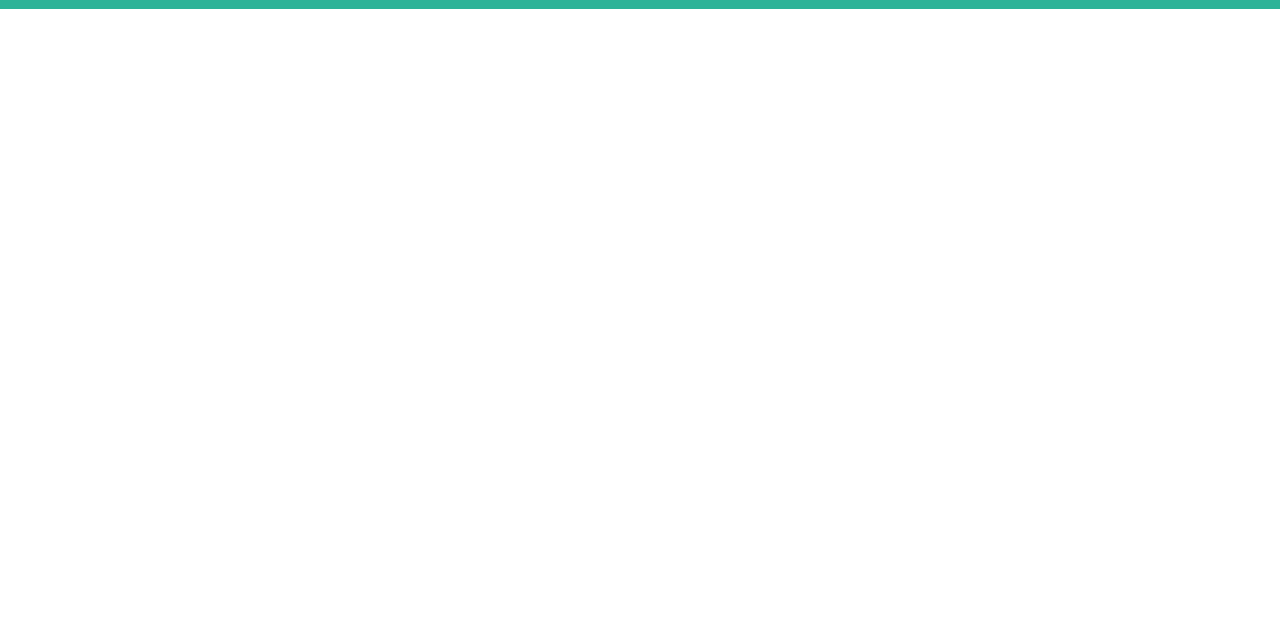
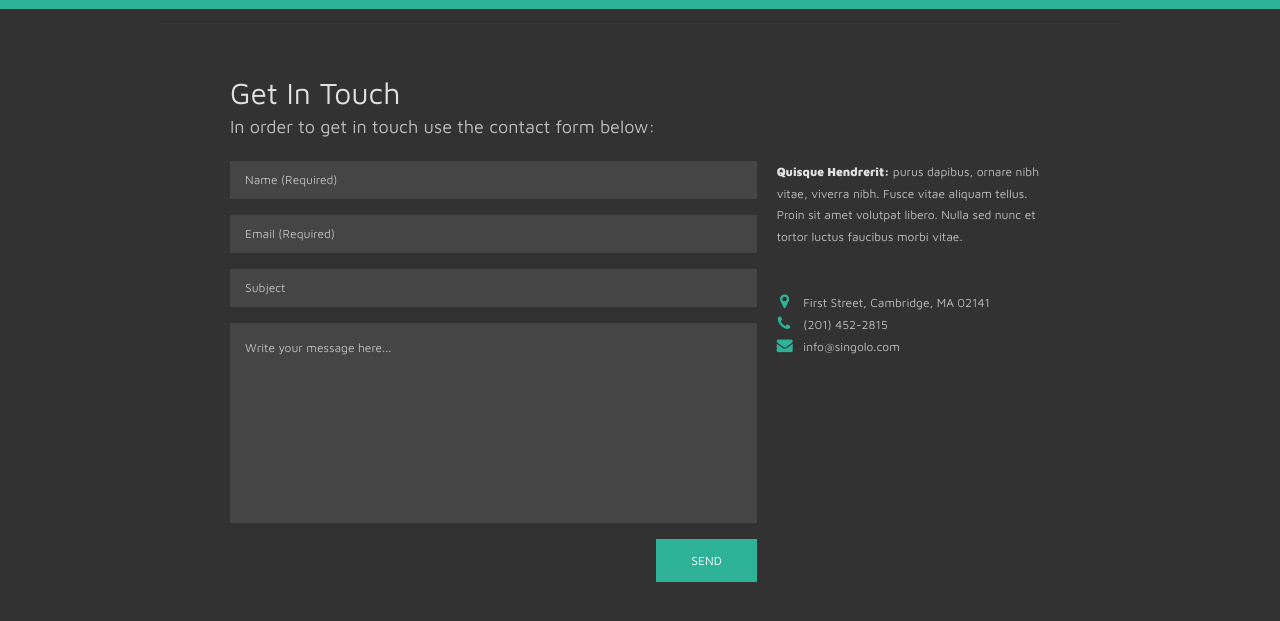
Before and after one commit to zbreakstone/hexal, a plain HTML site: page index.html in a window 1280 px wide. Shown: the part 1177-1798 px from the top of the page. Before the commit the page ends 1186 px from the top, so only its background shows below. Drawn offline with nearby package versions, Linux system fonts and the light colour scheme.

Commit message:
Add contact section and interactivity

```diff
--- a/css/style.css
+++ b/css/style.css
@@ -51,6 +51,7 @@ header.top-nav {
 	.top-nav .logo {
 		position: relative;
 		margin: 0 auto;
+		z-index: 1;
 	}
 	.top-nav .nav {
 		text-align: center;
@@ -66,7 +67,6 @@ header.top-nav {
 			border-top: 26px solid #323232;
 			position: relative;
 			top: 49px;
-	z-index: 3;
 			margin: 0 auto;
 		}
 		.top-nav ul > li {
@@ -121,6 +121,11 @@ Portfolio Section
 section.portfolio-section {
 	padding: 90px 0;
 }
+	.wrap {
+		position: relative;
+		z-index: 10;
+		text-align: center;
+	}
 		.wrap:after {
 			content: '';
 			display: block;
@@ -128,6 +133,22 @@ section.portfolio-section {
 			border-bottom: 1px solid #e4e9eb;
 			position: relative;
 			top: 79px;
+		}
+	.svg-wrap {
+		position: relative;
+		color: #fff;
+		text-shadow: 0 0 15px rgba(0, 0, 0, 0.25);
+	}
+		.svg-wrap li {
+			display: inline-block;
+			float: left;
+			transition: all .15s ease;
+		}
+		.svg-wrap li:nth-child(even):hover {
+			transform: rotate(-10deg);
+		}
+		.svg-wrap li:nth-child(odd):hover {
+			transform: rotate(10deg);
 		}
 	.hex-row1 {
 		display: inline-block;
@@ -172,21 +193,7 @@ ul[class*="hex-row"] > .hexagon:last-child {
 	.hexagon {
 	    margin: 0 20px 0 0;
 	}
-.wrap {
-	position: relative;
-	z-index: 10;
-	text-align: center;
-}
-.svg-wrap {
-	position: relative;
-	color: #fff;
-	text-shadow: 0 0 15px rgba(0, 0, 0, 0.25);
-}
-.svg-wrap li {
-	display: inline-block;
-	float: left;
-}
-.svg-graphic {
+		.hexagon .svg-graphic {
 			position: relative;
 			display: block;
 			z-index: 0;
@@ -267,6 +274,132 @@ section.about-section {
 					padding: 4.5px;
 				}
 
+/* ============================================================================
+Contact Section
+=============================================================================*/
+section.contact-section {
+	padding: 68px 0;
+	background: #323232;
+}
+	.contact-section .container {
+		padding: 0 30px;
+	}
+	.contact-section .wrapper {
+		padding: 0 70px;
+	}
+	.contact-section .container:before, .contact-section .container:after {
+		content: '';
+		display: block;
+		padding: 0 30px;
+		border-bottom: 1px solid #2b2b2b;
+		position: relative;
+	}
+	.contact-section .container:before {
+		top: -56px;
+	}
+	.contact-section .container:after {
+		top: 56px;
+	}
+		.contact-section h2 {
+			color: #e0e0e0;
+		}
+		.contact-section h3 {
+			color: #bebebe;
+		}
+		.contact-row {
+			margin: 25px 0 0 0;
+		}
+			.contact-form {
+				width: calc((100% * (2/3)) - 20px);
+				display: inline-block;
+				float: left;
+				margin: 0 20px 0 0;
+				font-weight: 400;
+				font-size: 12px;
+				line-height: 2em;
+			}
+				.contact-form input.input,
+				.contact-form textarea.input {
+					display: block;
+					width: 100%;
+					margin: 0 0 16px 0;
+					padding: 13px 15px;
+					background: #454545;
+					border: 0;
+					border-radius: 1px;
+					transition: all 0.35s ease;
+				}
+				.contact-form input.input:focus,
+				.contact-form textarea.input:focus {
+					outline: 0px;
+					-webkit-transform: scale(1.025);
+					        transform: scale(1.025);
+					position: relative;
+					z-index: 1;
+					/*box-shadow: inset 0 0 0 1px #f0d8d9;*/
+				}
+
+				/* ---- Placeholder text vendor prefixes ---- */
+					.contact-form .input::-webkit-input-placeholder { color: #bebebe; font-weight: 400; }
+					.contact-form .input::-moz-placeholder { color: #bebebe; font-weight: 400; }
+					.contact-form input.input:-moz-placeholder { color: #bebebe; font-weight: 400; }
+					.contact-form .input:-ms-input-placeholder { color: #bebebe; font-weight: 400; }
+				/* ---- End placeholder text vendor prefixes ---- */
+
+					.contact-form .input:last-child {
+						margin: 0;
+					}
+				.contact-form input.input {
+					height: 38px;
+				}
+				.contact-form textarea.input {
+					height: 200px;
+					overflow-y: scroll;
+					resize: none;
+				}
+				.contact-form input[type="submit"] {
+					float: right;
+					padding: 14px 35px;
+					background: #2eb398;
+					border: none;
+					text-transform: uppercase;
+					font-size: 12px;
+				}
+			.contact-sidebar {
+				width: calc(100% * (1/3));
+				display: inline-block;
+				float: left;
+			}
+				.contact-sidebar ul {
+					max-width: 100%;
+					list-style: none;
+					margin: 45px 0 0 0;
+				}
+					.contact-sidebar ul > li > div {
+						display: inline-block;
+						width: 12px;
+						height: 12px;
+						margin: 0 10px 0 0;
+						text-align: center;
+						color: #2eb398;
+					}
+					.contact-sidebar ul > li:nth-child(1) > div > i {
+						position: relative;
+						left: 2px;
+					}
+					.contact-sidebar ul > li:nth-child(2) > div > i {
+						position: relative;
+						left: 1px;
+					}
+					.contact-sidebar p {
+						display: inline-block;
+						font-size: 12px;
+						color: #bebebe;
+					}
+						.contact-sidebar p > span {
+							font-weight: 900;
+							color: #e0e0e0;
+						}
 /* Begin Responsive Styling */
 @media (max-width: 767px) {}
 @media (min-width: 768px) and (max-width: 1139px) {}
--- a/index.html
+++ b/index.html
@@ -252,6 +252,42 @@
 			</div>
 		</div>
 	</section>
+	<section class="contact-section">
+		<div class="container clearfix">
+			<div class="wrapper">
+				<h2>Get In Touch</h2>
+				<h3>In order to get in touch use the contact form below:</h3>
+				<div class="contact-row">
+					<article class="contact-form clearfix">
+						<form action="post">
+							<input class="input" type="text" placeholder="Name (Required)" required/>
+							<input class="input" type="email" placeholder="Email (Required)" required/>
+							<input class="input" type="text" placeholder="Subject"/>
+							<textarea class="input" name="message" id="" cols="30" rows="10" placeholder="Write your message here..."></textarea>
+							<input type="submit" value="Send" />
+						</form>
+					</article>
+					<aside class="contact-sidebar">
+						<p><span>Quisque Hendrerit:</span> purus dapibus, ornare nibh vitae, viverra nibh. Fusce vitae aliquam tellus. Proin sit amet volutpat libero. Nulla sed nunc et tortor luctus faucibus morbi vitae.</p>
+						<ul>
+							<li>
+								<div><i class="fa fa-map-marker"></i></div>
+								<p>First Street, Cambridge, MA 02141</p>
+							</li>
+							<li>
+								<div><i class="fa fa-phone"></i></div>
+								<p>(201) 452-2815</p>
+							</li>
+							<li>
+								<div><i class="fa fa-envelope"></i></div>
+								<p>info@singolo.com</p>
+							</li>
+						</ul>
+					</aside>
+				</div>
+			</div>
+		</div>
+	</section>
 	<script src="https://ajax.googleapis.com/ajax/libs/jquery/2.1.3/jquery.min.js"></script>
 	<script src="js/script.js"></script>
 </body>
```
Lines whose indentation alone changed are shown as unchanged.
